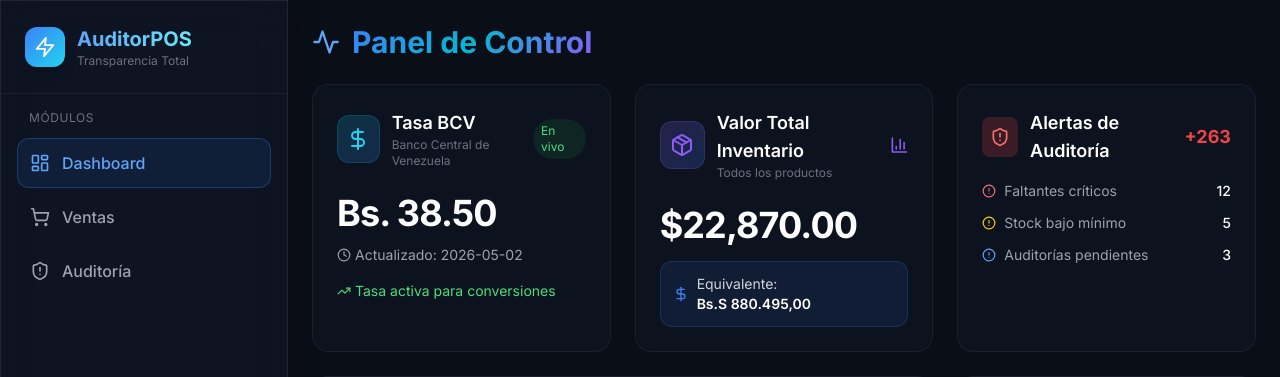
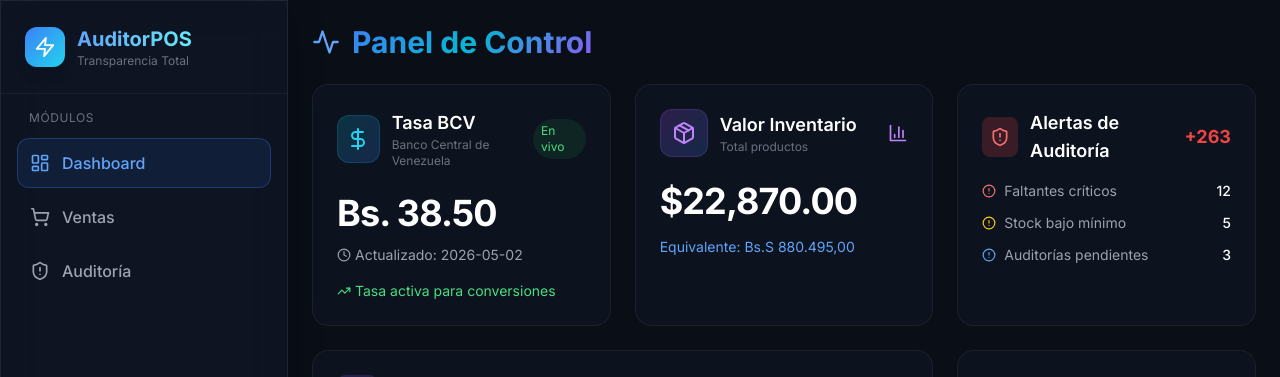
Before and after one commit to PosAuditortecnovavip/PosAuditortecnovavip.github.io, a React (Vite) app: page / in a window 1280 px wide. Shown: the top 377 px of the page. Built offline with nearby package versions, Linux system fonts and the light colour scheme; no server answers.

Commit message:
Update InventorySummaryCard.jsx

```diff
--- a/src/components/Dashboard/InventorySummaryCard.jsx
+++ b/src/components/Dashboard/InventorySummaryCard.jsx
@@ -1,30 +1,25 @@
-import { Package, DollarSign, BarChart3 } from 'lucide-react';
+import { Package, BarChart3 } from 'lucide-react';
 
 export const InventorySummaryCard = ({ totalUSD, convertUSDtoVES }) => {
   return (
     <div className="glass-card rounded-2xl p-6 animate-slide-up">
       <div className="flex items-center justify-between mb-6">
         <div className="flex items-center space-x-3">
-          <div className="w-12 h-12 rounded-xl bg-gradient-to-br from-accent-purple/20 to-accent-blue/20 flex items-center justify-center border border-accent-purple/20">
-            <Package className="text-accent-purple" size={24} />
+          <div className="w-12 h-12 rounded-xl bg-gradient-to-br from-purple-500/20 to-blue-500/20 border border-purple-500/20 flex items-center justify-center">
+            <Package className="text-purple-400" size={24} />
           </div>
           <div>
-            <h3 className="text-lg font-semibold text-white">Valor Total Inventario</h3>
-            <p className="text-xs text-gray-500">Todos los productos</p>
+            <h3 className="text-lg font-semibold text-white">Valor Inventario</h3>
+            <p className="text-xs text-gray-500">Total productos</p>
           </div>
         </div>
-        <BarChart3 className="text-accent-purple" size={20} />
+        <BarChart3 className="text-purple-400" size={20} />
       </div>
-      <div className="mb-4">
-        <div className="text-4xl font-bold text-white tracking-tight">
-          ${totalUSD.toLocaleString('en-US', { minimumFractionDigits: 2 })}
-        </div>
+      <div className="text-4xl font-bold text-white tracking-tight">
+        ${totalUSD.toLocaleString('en-US', { minimumFractionDigits: 2 })}
       </div>
-      <div className="flex items-center p-3 rounded-xl bg-accent-blue/10 border border-accent-blue/20">
-        <DollarSign size={16} className="text-accent-blue mr-2" />
-        <span className="text-sm text-gray-300">
-          Equivalente: <span className="font-semibold text-white">{convertUSDtoVES(totalUSD)}</span>
-        </span>
+      <div className="mt-4 flex items-center text-blue-400 text-sm">
+        <span>Equivalente: {convertUSDtoVES(totalUSD)}</span>
       </div>
     </div>
   );
```
